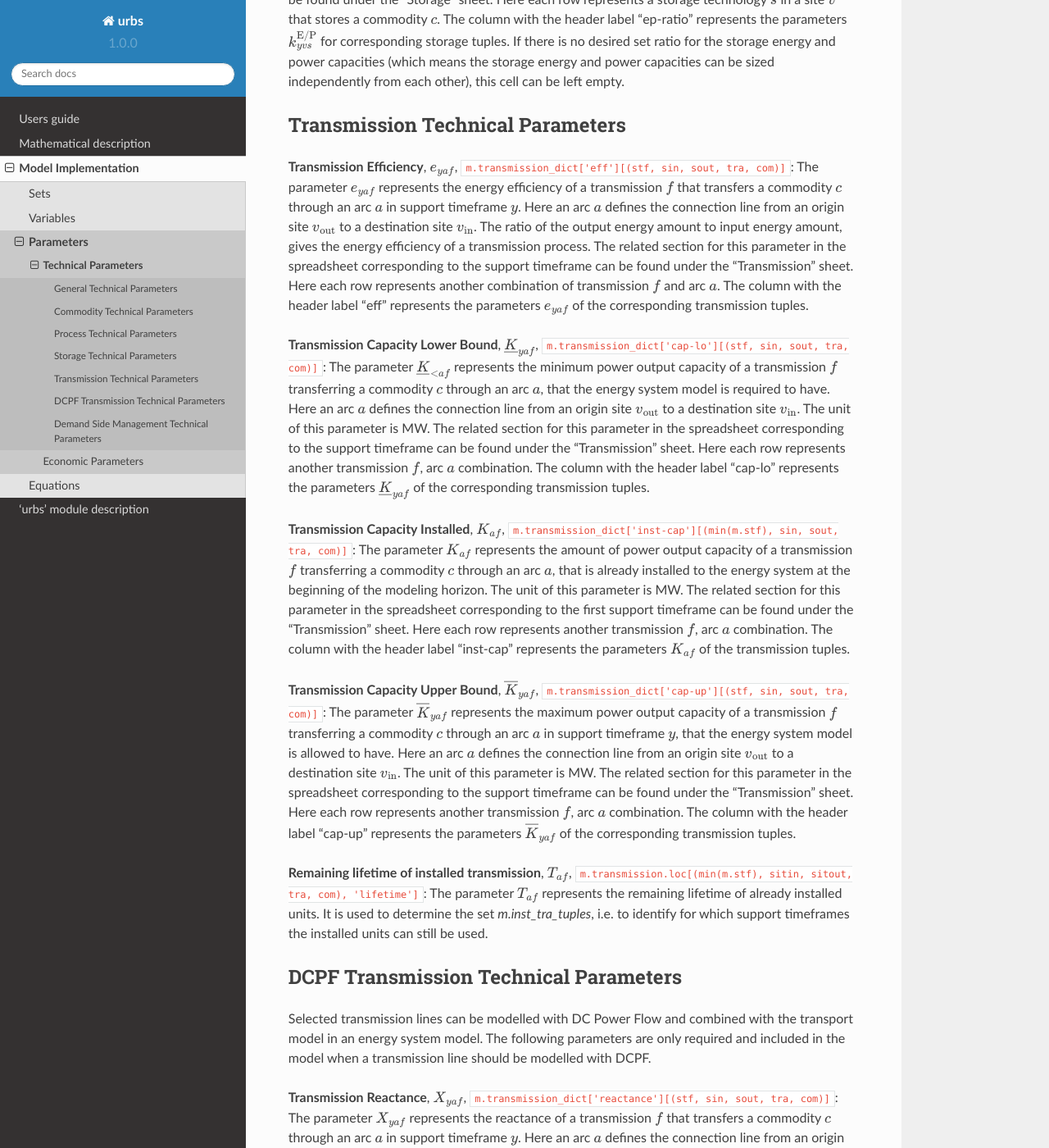
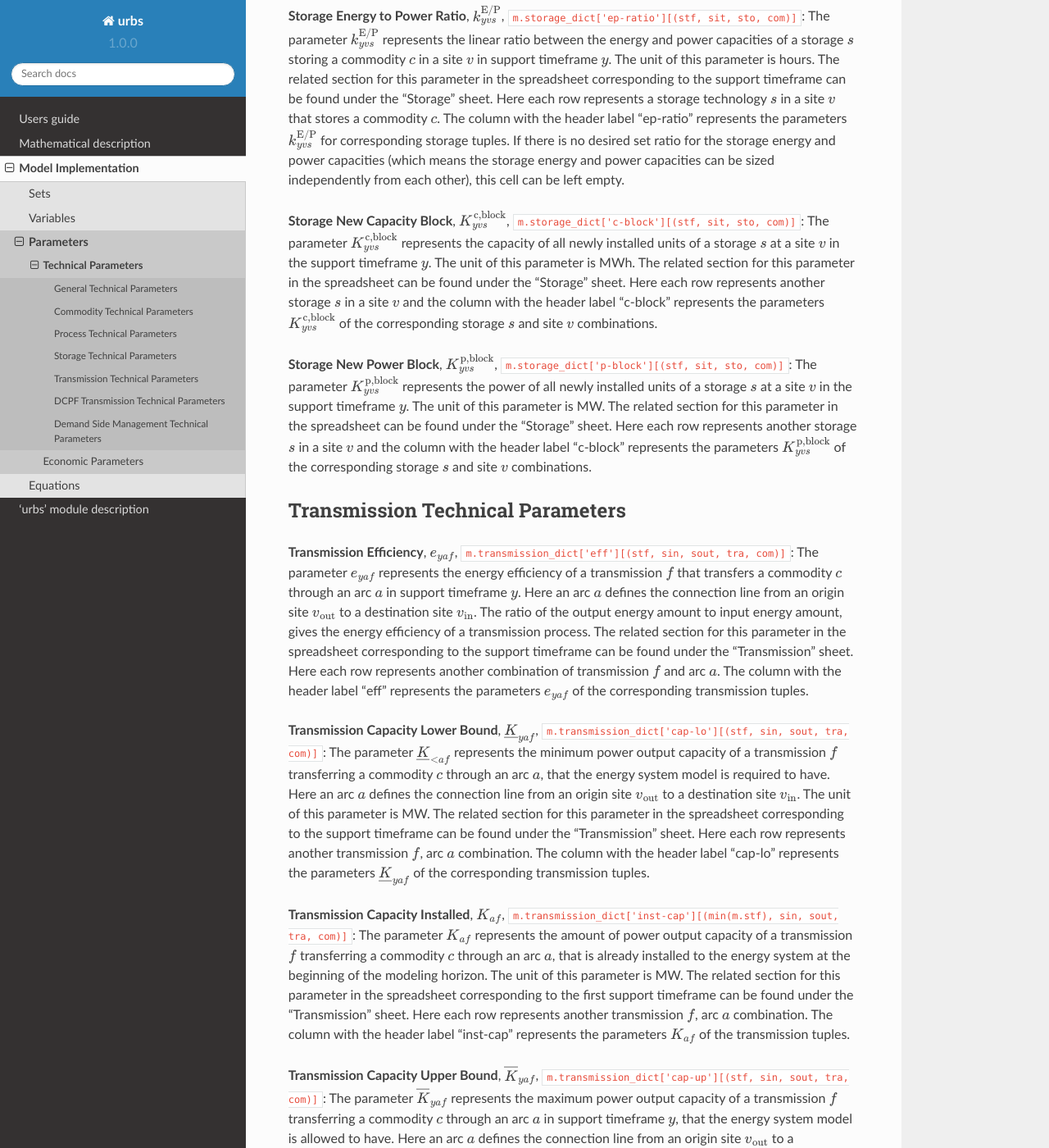
Before and after one commit to tum-ens/urbs, a Sphinx documentation site: the page built from doc/implementdoc/param-tech.rst, in a window 1280 px wide and 1400 px high, scrolled down 12765 px. Shown: the whole window at 82% size. Built offline with Sphinx 7.4.7 and the Read the Docs theme 2.0.0, drawn with Linux system fonts in a browser that asks for light colours; some of the changed text lies outside the part shown.

Commit message:
Update param-tech.rst
Added capacity blocks for storage and transmission.

```diff
--- a/doc/implementdoc/param-tech.rst
+++ b/doc/implementdoc/param-tech.rst
@@ -100,6 +100,10 @@
     +---------------------------------------------+----+---------------------------------------------------+
     |:math:`k_{yvs}^\text{E/P}`                   |h   |Storage Energy to Power Ratio                      |
     +---------------------------------------------+----+---------------------------------------------------+
+    |:math:`{K}_{yvs}^\text{c,block}`             |MWh |Storage New Capacity Block                         |
+    +---------------------------------------------+----+---------------------------------------------------+
+    |:math:`{K}_{yvs}^\text{p,block}`             |MW  |Storage New Power Block                            |
+    +---------------------------------------------+----+---------------------------------------------------+
     |**Transmission Technical Parameters**                                                                 |
     +---------------------------------------------+----+---------------------------------------------------+
     |:math:`e_{yaf}`                              | _  |Transmission Efficiency                            |
@@ -110,7 +114,9 @@
     +---------------------------------------------+----+---------------------------------------------------+
     |:math:`\overline{K}_{yaf}`                   |MW  |Transmission Capacity Upper Bound                  |
     +---------------------------------------------+----+---------------------------------------------------+
-    |:math:`T_{af}`                               |MW  |Remaining lifetime of installed transmission       |
+    |:math:`T_{af}`                               |year|Remaining lifetime of installed transmission       |
+    +---------------------------------------------+----+---------------------------------------------------+
+    |:math:`{K}_{yaf}^\text{block}`               |MW  |Transmission New Capacity Block                    |
     +---------------------------------------------+----+---------------------------------------------------+
     |**DCPF Transmission Technical Parameters**                                                            |
     +---------------------------------------------+----+---------------------------------------------------+
@@ -542,9 +548,8 @@
 and output ratios can then be adjusted by scaling them by an appropriate factor
 to the reference commodity flow.
 
-:math:`{P}_{yvp}^\text{start}`               | _  |Process Start Price
 **Process New Capacity Block**, :math:`{K}_{yvp}^\text{block}`,
-``m.process_dict['start-time'][(stf, sit, pro)]``: The parameter
+``m.process_dict['cap-block'][(stf, sit, pro)]``: The parameter
 :math:`{K}_{yvp}^\text{block}` represents the capacity of all newly installed
 units of a process :math:`p` at a site :math:`v` in the support timeframe
 :math:`y`. The unit of this parameter is MW. The related section for
@@ -720,6 +725,28 @@
 (which means the storage energy and power capacities can be sized independently
 from each other), this cell can be left empty.
 
+**Storage New Capacity Block**, :math:`{K}_{yvs}^\text{c,block}`,
+``m.storage_dict['c-block'][(stf, sit, sto, com)]``: The parameter
+:math:`{K}_{yvs}^\text{c,block}` represents the capacity of all newly installed
+units of a storage :math:`s` at a site :math:`v` in the support timeframe
+:math:`y`. The unit of this parameter is MWh. The related section for
+this parameter in the spreadsheet can be found under the "Storage" sheet. Here
+each row represents another storage :math:`s` in a site :math:`v` and the
+column with the header label "c-block" represents the parameters
+:math:`{K}_{yvs}^\text{c,block}` of the corresponding storage :math:`s` and site
+:math:`v` combinations.
+
+**Storage New Power Block**, :math:`{K}_{yvs}^\text{p,block}`,
+``m.storage_dict['p-block'][(stf, sit, sto, com)]``: The parameter
+:math:`{K}_{yvs}^\text{p,block}` represents the power of all newly installed
+units of a storage :math:`s` at a site :math:`v` in the support timeframe
+:math:`y`. The unit of this parameter is MW. The related section for
+this parameter in the spreadsheet can be found under the "Storage" sheet. Here
+each row represents another storage :math:`s` in a site :math:`v` and the
+column with the header label "c-block" represents the parameters
+:math:`{K}_{yvs}^\text{p,block}` of the corresponding storage :math:`s` and site
+:math:`v` combinations.
+
 Transmission Technical Parameters
 ---------------------------------
 
@@ -781,6 +808,17 @@
 parameter :math:`T_{af}` represents the remaining lifetime of already installed
 units. It is used to determine the set `m.inst_tra_tuples`, i.e. to identify
 for which support timeframes the installed units can still be used.
+
+**Transmission New Capacity Block**, :math:`{K}_{yaf}^\text{block}`,
+``m.transmission_dict['tra-block'][(stf, sin, sout,tra, com)]``: The parameter
+:math:`{K}_{yaf}^\text{block}` represents the capacity of all newly installed
+units of a transmission :math:`f` transferring a commodity :math:`c` through an arc
+:math:`a` in support timeframe :math:`y`.The unit of this parameter is MW.
+The related section for this parameter in the spreadsheet can be found under the
+"Transmission" sheet. Here each row represents another transmission :math:`f`,
+arc :math:`a` combination. The column with the header label "tra-block" represents
+the parameters :math:`{K}_{yaf}^\text{block}` of the corresponding transmission
+tuples.
 
 DCPF Transmission Technical Parameters
 --------------------------------------
```
